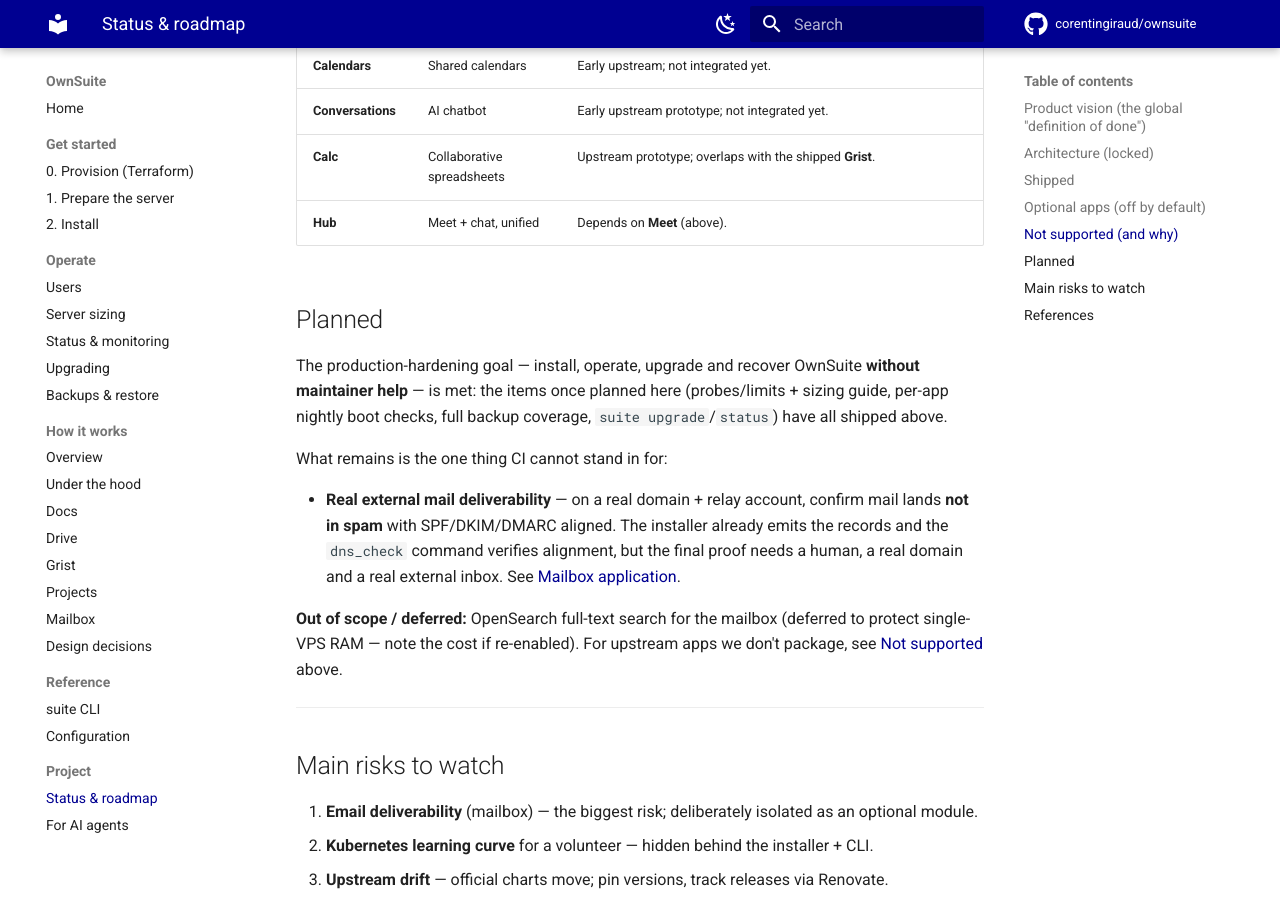
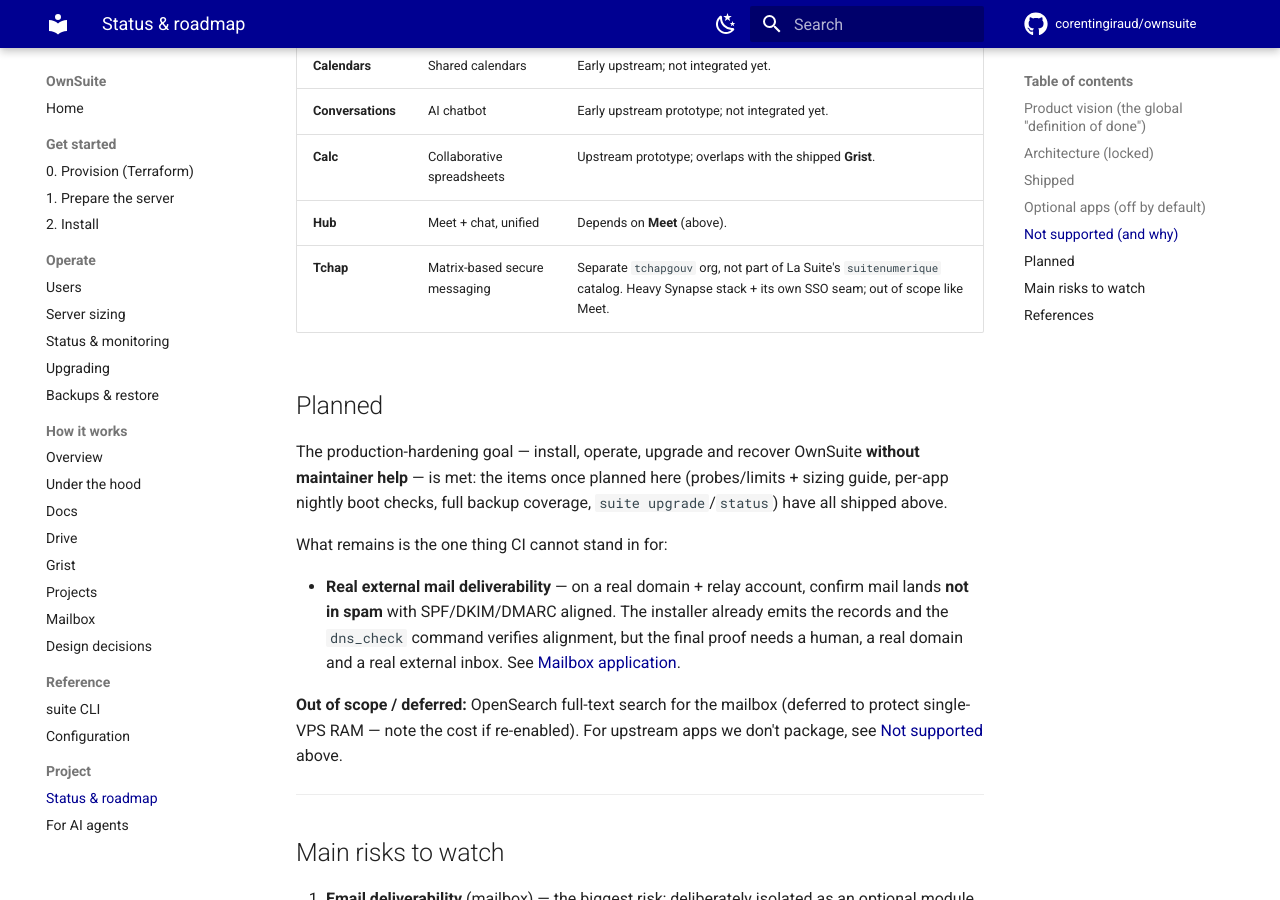
Before and after one commit to corentingiraud/ownsuite, an MkDocs documentation site: the page built from docs/project/roadmap.md, in a window 1280 px wide and 900 px high, scrolled down 2611 px. Built offline with MkDocs 1.6.1 and Material for MkDocs 9.7.7, drawn with Linux system fonts in a browser that asks for light colours; comment, search, counter and statistics services are not loaded.

Commit message:
docs: note Tchap as out of scope (separate Matrix-based org)

```diff
--- a/docs/project/roadmap.md
+++ b/docs/project/roadmap.md
@@ -88,6 +88,7 @@
 | **Conversations** | AI chatbot | Early upstream prototype; not integrated yet. |
 | **Calc** | Collaborative spreadsheets | Upstream prototype; overlaps with the shipped **Grist**. |
 | **Hub** | Meet + chat, unified | Depends on **Meet** (above). |
+| **Tchap** | Matrix-based secure messaging | Separate `tchapgouv` org, not part of La Suite's `suitenumerique` catalog. Heavy Synapse stack + its own SSO seam; out of scope like Meet. |
 
 ## Planned
 
```
